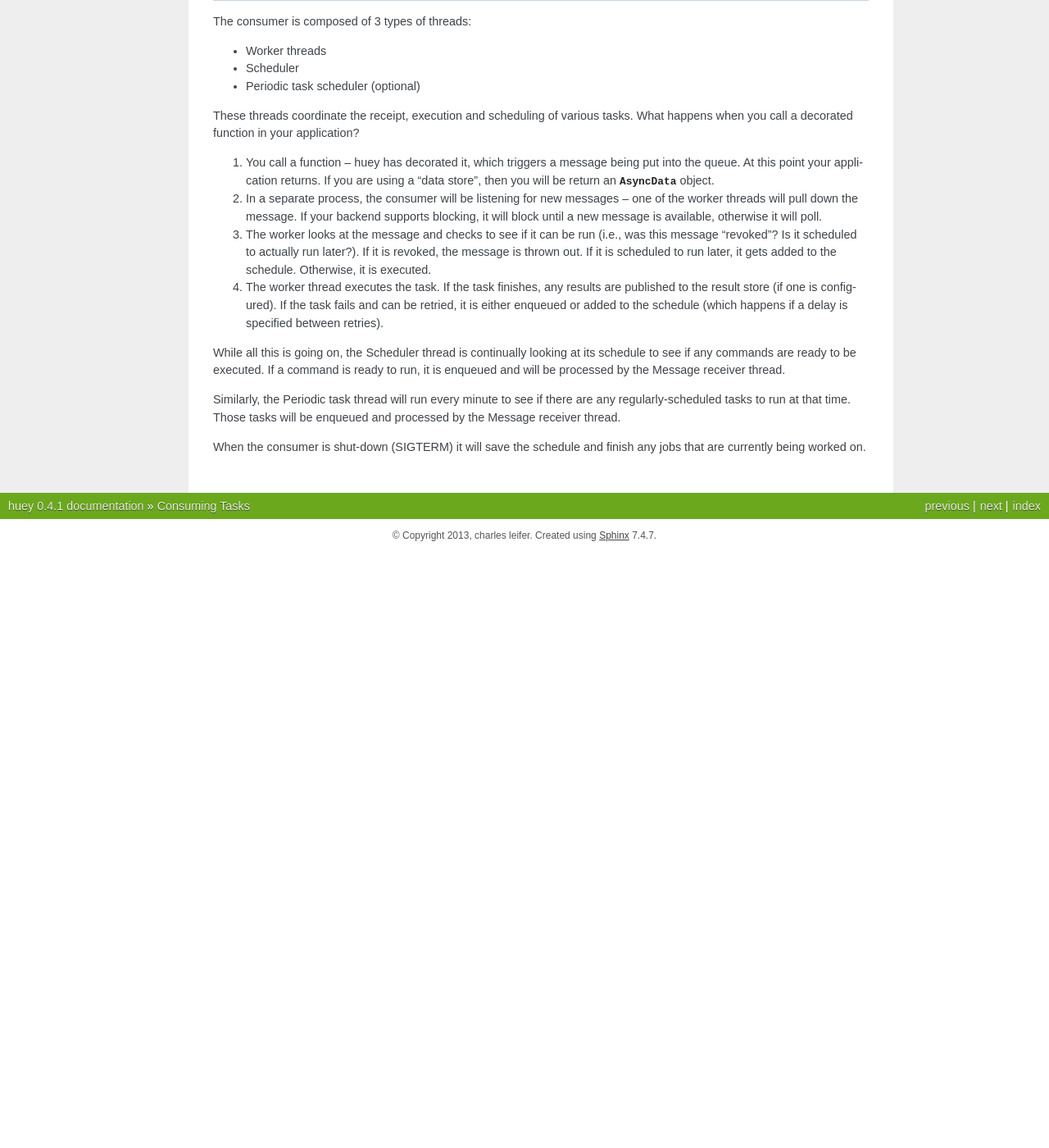
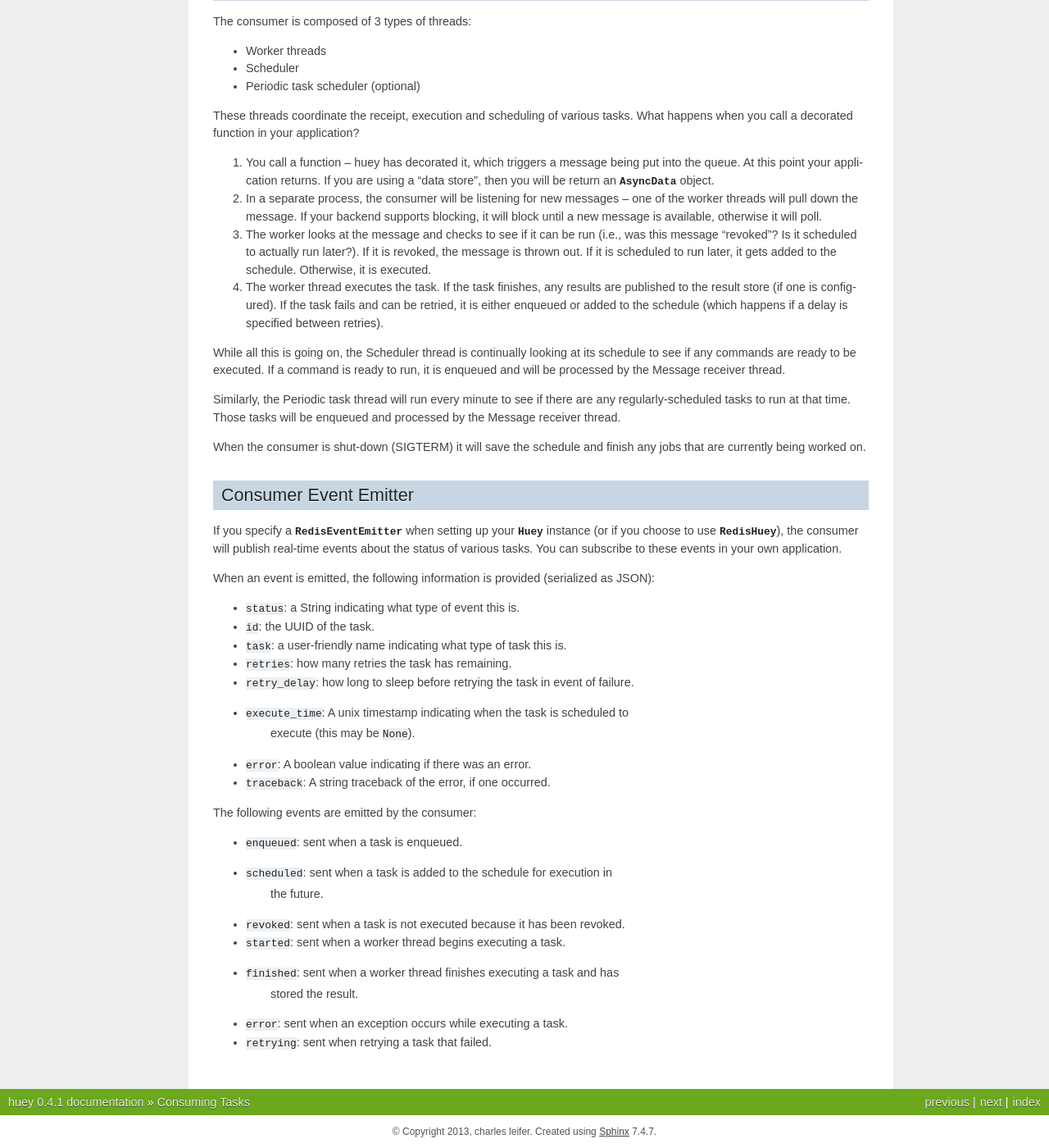
Before and after one commit to coleifer/huey, a Sphinx documentation site: the page built from docs/consumer.rst, in a window 1280 px wide and 1400 px high, scrolled down 1627 px. Shown: the whole window at 82% size. Built offline with Sphinx 7.4.7, drawn with Linux system fonts in a browser that asks for light colours; before the commit the page ends 2300 px from its top, so only the background shows below that; some of the changed text lies outside the part shown.

Commit message:
Adding docs on events.

```diff
--- a/docs/consumer.rst
+++ b/docs/consumer.rst
@@ -137,3 +137,37 @@ and processed by the Message receiver thread.
 
 When the consumer is shut-down (SIGTERM) it will save the schedule and finish
 any jobs that are currently being worked on.
+
+
+Consumer Event Emitter
+----------------------
+
+If you specify a :py:class:`RedisEventEmitter` when setting up your :py:class:`Huey`
+instance (or if you choose to use :py:class:`RedisHuey`), the consumer will publish
+real-time events about the status of various tasks.  You can subscribe to these
+events in your own application.
+
+When an event is emitted, the following information is provided (serialized as
+JSON):
+
+* ``status``: a String indicating what type of event this is.
+* ``id``: the UUID of the task.
+* ``task``: a user-friendly name indicating what type of task this is.
+* ``retries``: how many retries the task has remaining.
+* ``retry_delay``: how long to sleep before retrying the task in event of failure.
+* ``execute_time``: A unix timestamp indicating when the task is scheduled to
+    execute (this may be ``None``).
+* ``error``: A boolean value indicating if there was an error.
+* ``traceback``: A string traceback of the error, if one occurred.
+
+The following events are emitted by the consumer:
+
+* ``enqueued``: sent when a task is enqueued.
+* ``scheduled``: sent when a task is added to the schedule for execution in
+    the future.
+* ``revoked``: sent when a task is not executed because it has been revoked.
+* ``started``: sent when a worker thread begins executing a task.
+* ``finished``: sent when a worker thread finishes executing a task and has
+    stored the result.
+* ``error``: sent when an exception occurs while executing a task.
+* ``retrying``: sent when retrying a task that failed.
```
